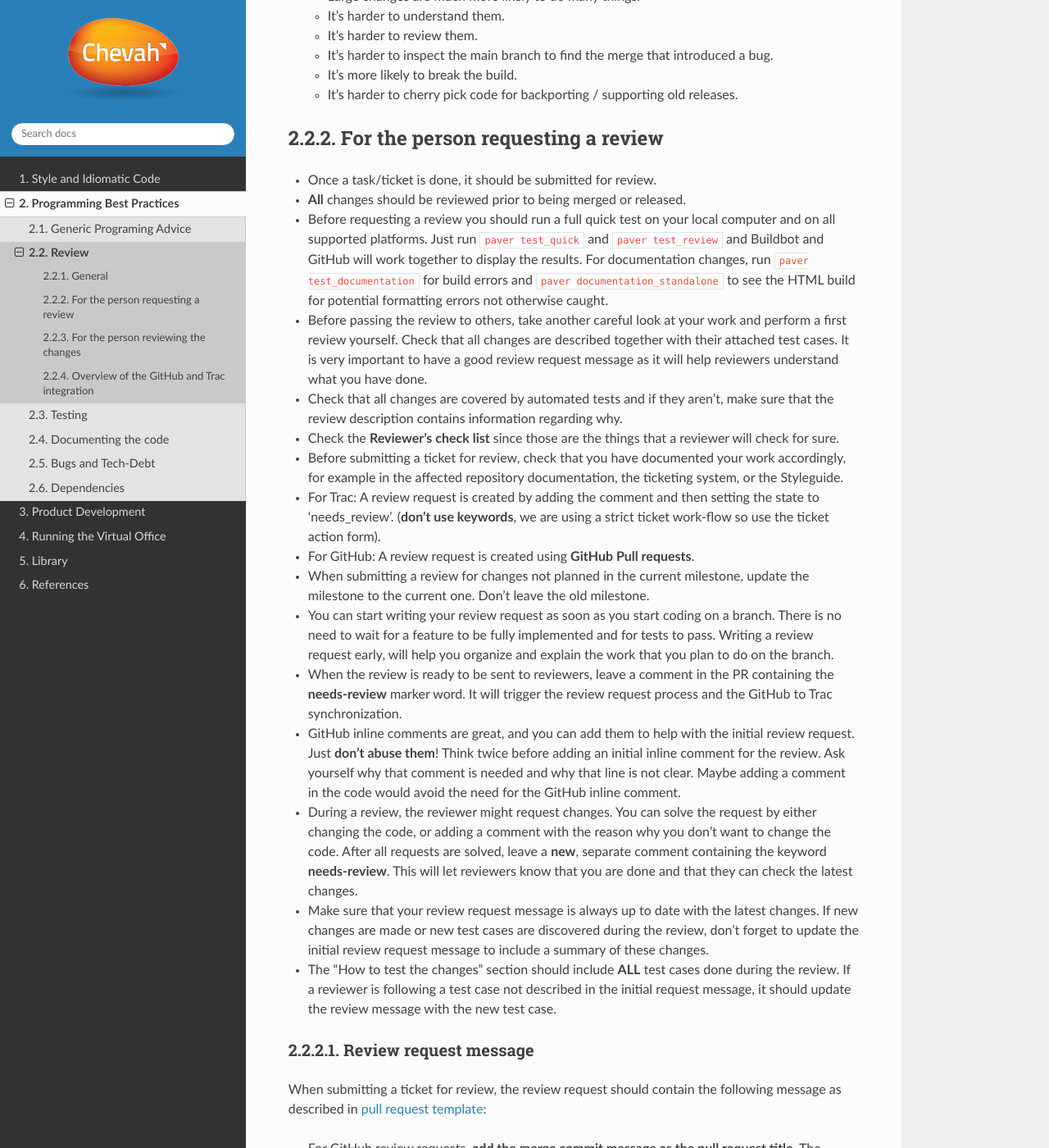
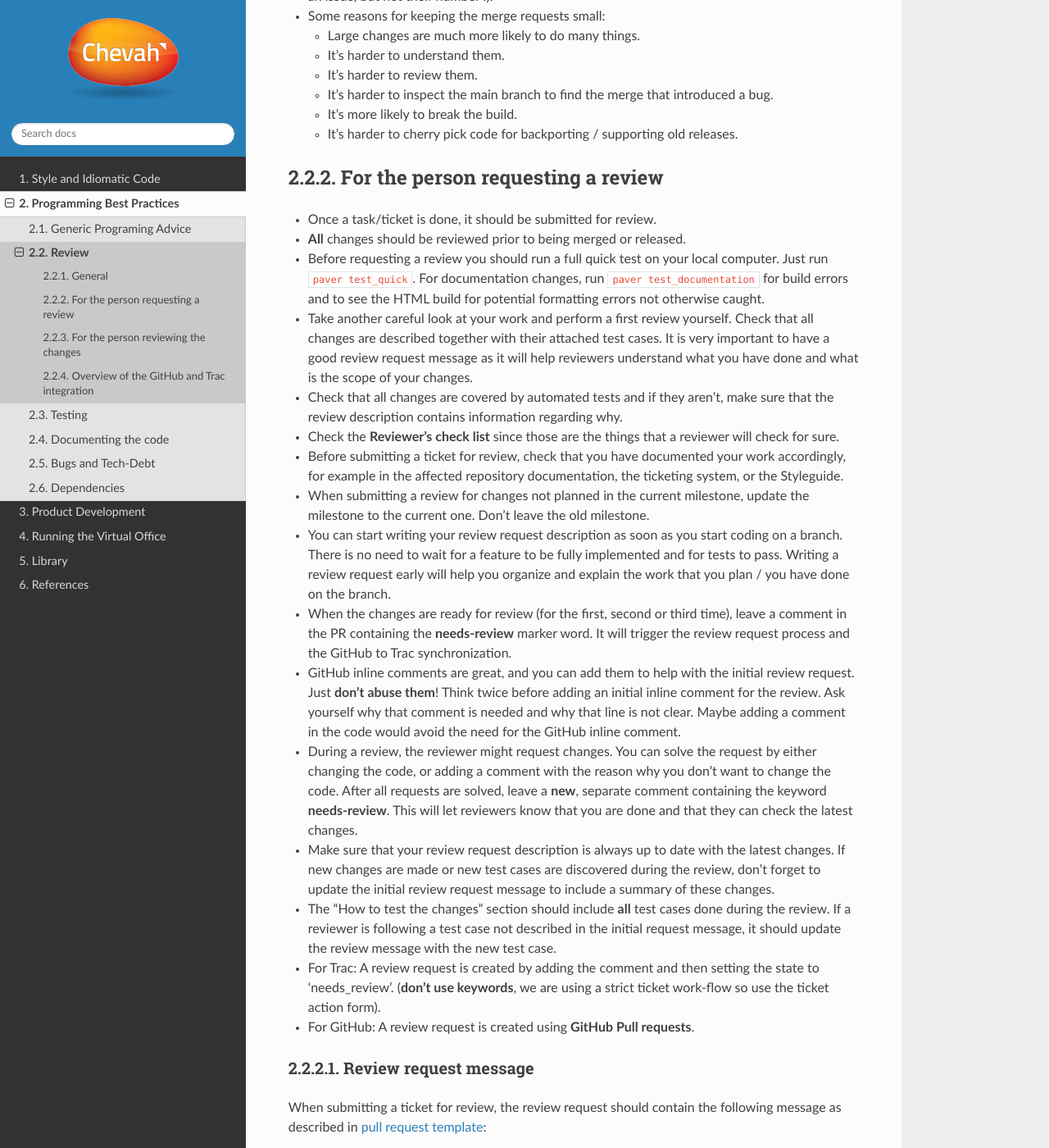
Before and after one commit to chevah/geck, a Sphinx documentation site: the page built from docs/programming/review.rst, in a window 1280 px wide and 1400 px high, scrolled down 1564 px. Shown: the whole window at 82% size. Built offline with Sphinx 7.4.7 and the Read the Docs theme 2.0.0, drawn with Linux system fonts in a browser that asks for light colours; some of the changed text lies outside the part shown.

Commit message:
Update PR info to match latest changes.

```diff
--- a/docs/programming/review.rst
+++ b/docs/programming/review.rst
@@ -14,6 +14,7 @@
 =======
 
 * All code should be reviewed at least one before the merge.
+  On the same line, any change should be reviewed before considering it done.
 
 * Most probably the code will be reviewed multiple times, involuntary, while
   trying to reuse it or fix a bug.
@@ -67,6 +68,8 @@
 
 * The target for a small request is no more than 400 touched lines
   (added + removed).
+  Is OK to have larger changes as long as they are caused by having a large
+  number of changes in tests.
 
 * When you do a refactoring and you need to rename something in many files,
   do it in a dedicated branch which only deals with the renaming.
@@ -96,19 +99,18 @@
 * **All** changes should be reviewed prior to being merged or released.
 
 * Before requesting a review you should run a full quick test on your local
-  computer and on all supported platforms.
-  Just run ``paver test_quick`` and ``paver test_review`` and
-  Buildbot and GitHub will work together to display the results.
+  computer.
+  Just run ``paver test_quick``.
   For documentation changes, run ``paver test_documentation`` for build errors
-  and ``paver documentation_standalone`` to see the HTML build for potential
-  formatting errors not otherwise caught.
+  and to see the HTML build for potential formatting errors not
+  otherwise caught.
 
-* Before passing the review to others, take another careful look at your work
-  and perform a first review yourself.
+* Take another careful look at your work and perform a first review yourself.
   Check that all changes are described together with their attached test
   cases.
   It is very important to have a good review request message as it will
-  help reviewers understand what you have done.
+  help reviewers understand what you have done and what is the scope of your
+  changes.
 
 * Check that all changes are covered by automated tests and if they aren't,
   make sure that the review description contains information regarding why.
@@ -120,27 +122,19 @@
   work accordingly, for example in the affected repository documentation,
   the ticketing system, or the Styleguide.
 
-
-* For Trac: A review request is created by adding the comment and then
-  setting the state to 'needs_review'.
-  (**don't use keywords**, we are using a strict ticket
-  work-flow so use the ticket action form).
-
-* For GitHub: A review request is created using **GitHub Pull requests**.
-
 * When submitting a review for changes not planned in the current milestone,
   update the milestone to the current one.
   Don't leave the old milestone.
 
-* You can start writing your review request as soon as you start coding on a
-  branch.
+* You can start writing your review request description as soon as you start
+  coding on a branch.
   There is no need to wait for a feature to be fully implemented and
   for tests to pass.
-  Writing a review request early, will help you organize and explain
-  the work that you plan to do on the branch.
+  Writing a review request early will help you organize and explain
+  the work that you plan / you have done on the branch.
 
-* When the review is ready to be sent to reviewers, leave a comment in the PR
-  containing the **needs-review** marker word.
+* When the changes are ready for review (for the first, second or third time),
+  leave a comment in the PR containing the **needs-review** marker word.
   It will trigger the review request process and the GitHub to Trac
   synchronization.
 
@@ -161,16 +155,23 @@
   This will let reviewers know that you are done and that
   they can check the latest changes.
 
-* Make sure that your review request message is always up to date with the
+* Make sure that your review request description is always up to date with the
   latest changes.
   If new changes are made or new test cases are discovered during the review,
   don't forget to update the initial review request message to include a
   summary of these changes.
 
-* The "How to test the changes" section should include **ALL** test cases
+* The "How to test the changes" section should include **all** test cases
   done during the review.
   If a reviewer is following a test case not described in the initial request
   message, it should update the review message with the new test case.
+
+* For Trac: A review request is created by adding the comment and then
+  setting the state to 'needs_review'.
+  (**don't use keywords**, we are using a strict ticket
+  work-flow so use the ticket action form).
+
+* For GitHub: A review request is created using **GitHub Pull requests**.
 
 
 Review request message
@@ -180,60 +181,42 @@
 following message as described in `pull request template
 <https://github.com/chevah/styleguide/blob/master/.github/PULL_REQUEST_TEMPLATE>`_:
 
-* For GitHub review requests, **add the merge commit message as the pull
-  request title**.
-  The message should include the ticket ID number.
-  Example of merge commit message::
+The PR title should be the merge commit message.
+The message should include the ticket ID number.
+Example of merge commit message::
 
       [#1234] What was done in this branch.
 
-* The commit message should be on a single line and preferable under 100
-  characters.
-  The message should be a clearly articulated phrase, summarizing
-  changes done in the branch.
-  Further details about the changes can go in the release notes or review
-  request body.
+The message should be on a single line and preferable under 100 characters.
+The message should be a clearly articulated phrase,
+summarizing changes done in the branch.
 
-* Add the list of persons who should review the branch, using a
-  line starting with **reviewers** and followed by GitHub names or each
-  reviewer prefixed with **@**.
 
-* If required, using **depends-on** marker, add the list of reviews on which
-  this review depends and block the merge of this branch.
+Add the list of persons who should review the branch,
+using a line starting with **reviewers:** and followed by GitHub names or each
+reviewer prefixed with **@**.
+
+If required, using **depends-on** marker, add the list of reviews on which
+this review depends and block the merge of this branch.
+
+Creating a PR or pushing changes to the PR will trigger our automated tests
+The test results will be published in the PR as commit status.
+
+When a testfails, you can retry just the failed builder
 
 
 Merge your branch
 -----------------
 
-After the merge request and review was approved you need to merge your branch
-into master.
+After the merge request and review was approved you should merge your branch
+using the GitHub merge button, as soon as possible.
 
-After your review request was approved, you can send your branch to
-and conduct a test_review::
+GitHub might suggest it's own format for the merge, but we are using the
+PR title as the commit message with the PR ID appended to it.
 
-    paver test_review GITHUB_PULL_REQUEST_ID
-
-This will trigger the buildbot tests for the branch and the results will be
-published in the PR.
-
-**Test failures during test review:**
-
-There is ticket https://trac.chevah.com/ticket/4091 where we should report any
-test failure which we suspect that is not related to our branch.
-
-When test_review fails, you can retry just the failed builder- no need to
-trigger all the builders.
-See the "Resubmit Build:" section in the PR.
-
-**Test success during test review:**
-
-When using the GitHub merge button, use the standard merge commit format.
-
-That is, remove the (#PR_ID) from the end of the commit message.
-We only care about the Trac ID and it should be first :)
-
-Make sure to edit the commit details.
-GitHub will auto add the list of all commit messages.
+If the PR title is `[#1234] What was done in this branch` the commit message
+will be `[#1234] What was done in this branch. (#4567)`
+Where 1234 is the Trac ticket id and 4567 is the GitHub PR id::
 
 When doing manual merge using git, use squash merge and don't use the
 default commit message.
@@ -241,18 +224,9 @@
 
     git checkout master
     git merge --no-commit --squash 1234-what-was-done
-    git commit -a -m "[#1234] What was done in this branch."
+    git commit -a -m "[#1234] What was done in this branch. (#4567)"
 
 It is recommended to define a git alias for `merge --no-commit --squash`.
-
-A merge commit should have a commit message, in the format::
-
-    [#1234] What was done in this branch.
-
-* **#1234** is the ticket number for this branch.
-  It is used to get more details about branch work and review.
-  It can also be used to associate a commit to a ticket / branch / review /
-  task and check the history/story of that commit.
 
 
 For the person reviewing the changes
```
Also changed, not shown: docs/index.rst (+5 -3 lines).
